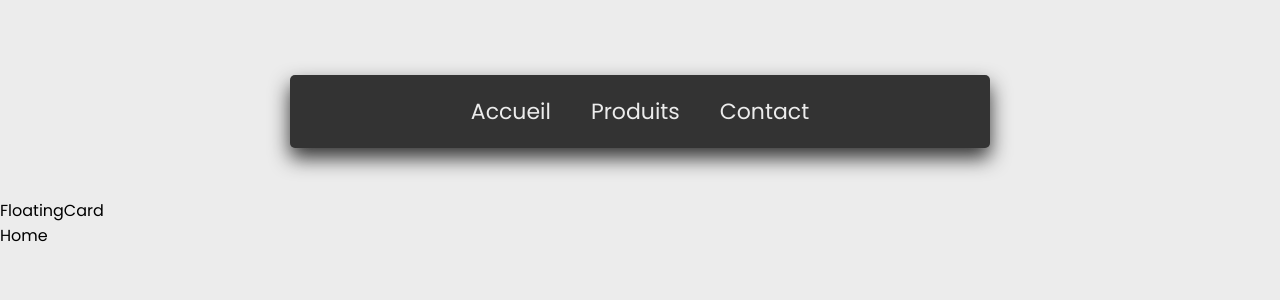
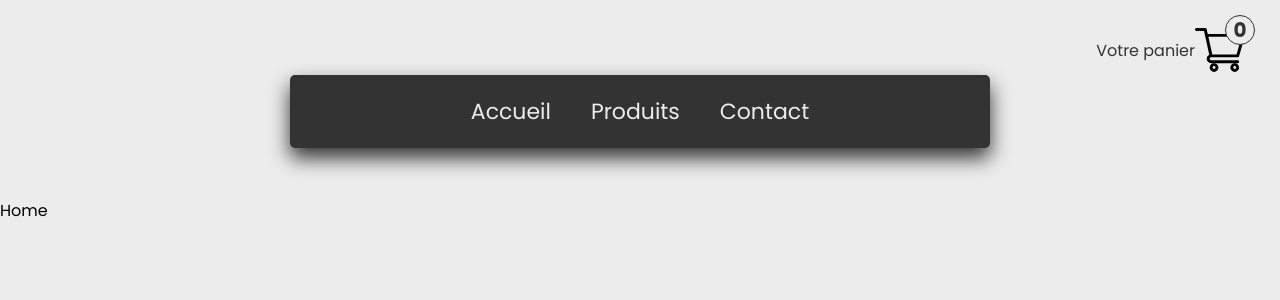
Before and after one commit to mena0018/E-commerce, a React (Create React App) app: page / in a window 1280 px wide. Shown: the top 300 px of the page. Built offline with nearby package versions, Linux system fonts and the light colour scheme.

Commit message:
Ajout du panier en haut à gauche

```diff
--- a/src/Components/FloatingCart/FloatingCard.js
+++ b/src/Components/FloatingCart/FloatingCard.js
@@ -1,7 +1,23 @@
 import React from 'react'
+import cartIcon from "./shopping-cart.svg"
+import "./FloatingCart.scss"
+import { Link } from 'react-router-dom';
+
 
 export default function FloatingCard() {
+
   return (
-    <div>FloatingCard</div>
+    <Link to="panier">
+      <div className='floating-cart'>
+
+        <p>Votre panier</p>
+
+        <div className="img-notif-container">
+          <img src={cartIcon} alt="icöne panier" />
+          <span>0</span>
+        </div>
+
+      </div>
+    </Link>
   )
 }
--- /dev/null
+++ b/src/Components/FloatingCart/FloatingCart.scss
@@ -0,0 +1,38 @@
+@import "../../scss/mixins";
+@import "../../scss/variables";
+
+
+.floating-cart {
+  position: absolute;
+  top: 15px;
+  right: 15px;
+  padding: 10px 20px;
+  display: flex;
+  align-items: center;
+  cursor: pointer;
+  color: $black;
+
+  .img-notif-container {
+    @include align-flex(center);
+    position: relative;
+
+    img {
+      width: 50px;
+    }
+
+    span {
+      position: absolute;
+      top: -10px;
+      right: -10px;
+      @include align-flex(center);
+      width: 30px;
+      height: 30px;
+      border-radius: 50%;
+      background: $light-grey;
+      color: $black;
+      border: 1px solid $black;
+      font-size: 20px;
+      font-weight: bolder;
+    }
+  }
+}
```
Also changed, not shown: src/Components/FloatingCart/FloatingCart.css (deleted, +0 -37 lines).
